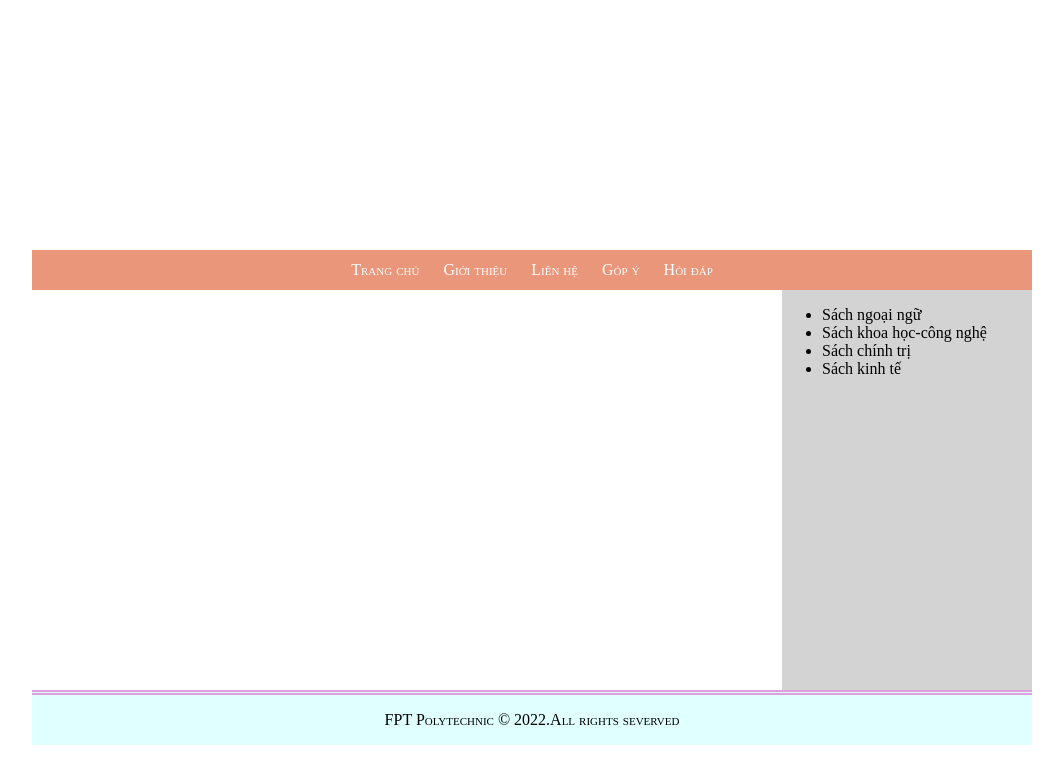
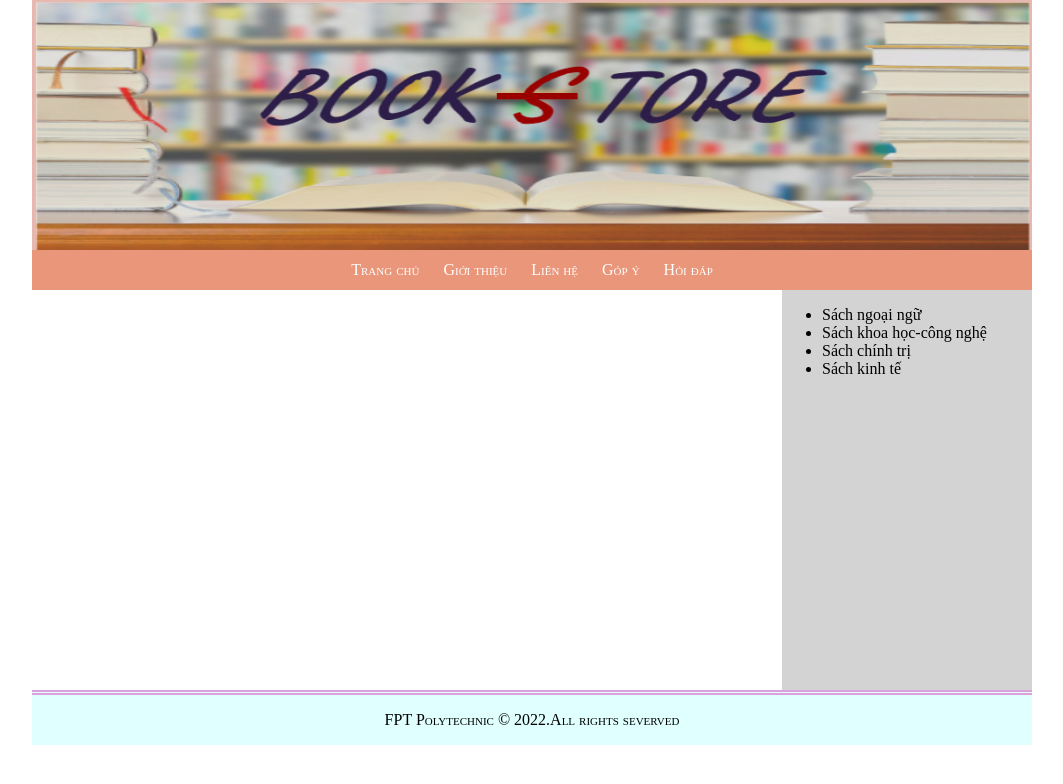
Before and after one commit to TrinhTheQuy/PS20377_TrinhTheQuy_Lab14, a plain HTML site: page index.html in a window 1280 px wide. Shown: the whole page, without its empty margins (108-1171 px from the left). Drawn offline with Linux system fonts and the light colour scheme; the site is published under a folder, as on GitHub Pages, so addresses that start at the root find nothing.

Commit message:
Update style.css

```diff
--- a/css/style.css
+++ b/css/style.css
@@ -7,7 +7,7 @@ body{
     margin:0 auto;
 }
 .container>header{
-    background-image: url('/images/Screenshot\ 2022-01-12\ 134945.png');
+    background-image: url('../images/Screenshot\ 2022-01-12\ 134945.png');
     background-size: 100% 100%;
     height: 0px;
     padding-bottom: 25%;
```
